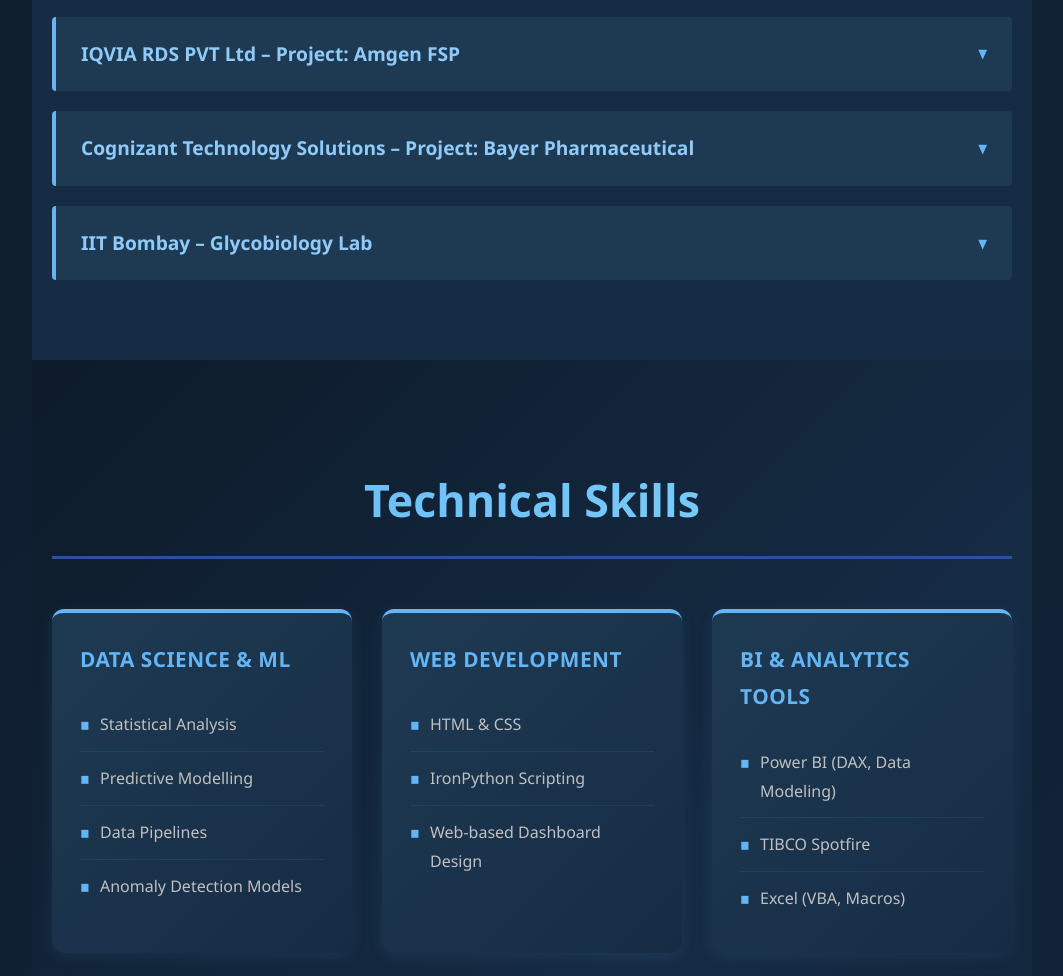
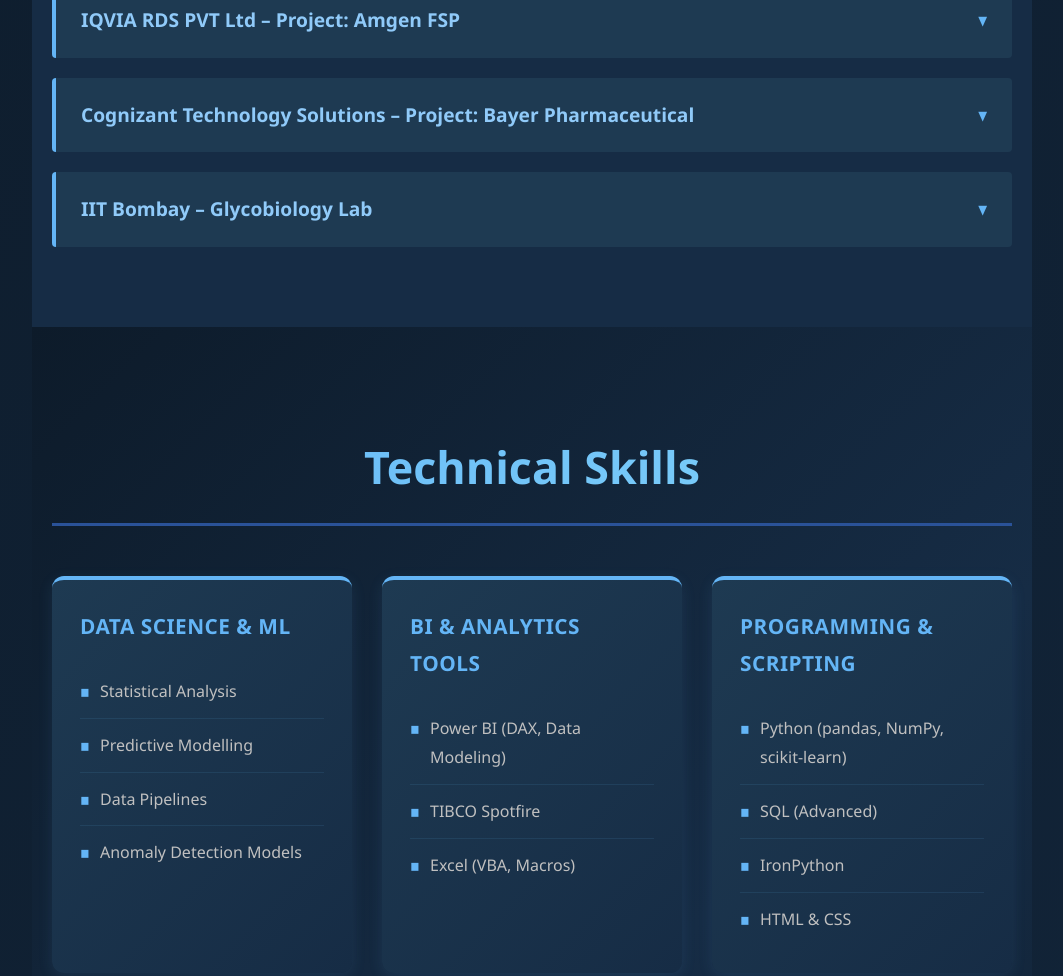
Before and after one commit to siva-sankari-subramanian/siva-sankari-subramanian.github.io, a plain HTML site: page index.html in a window 1280 px wide. Shown: the part 1220-2196 px from the top of the page, without its empty margins (108-1171 px from the left). Drawn offline with Linux system fonts and the light colour scheme.

Commit message:
Refactor contact details and update experience roles
Removed phone number and web development skills section. Updated job roles in experience section for clarity.

```diff
--- a/index.html
+++ b/index.html
@@ -15,8 +15,6 @@
             <div class="contact-details">
                 <a href="mailto:sssankarisubramanian@gmail.com">📧 sssankarisubramanian@gmail.com</a>
                 <span class="separator">|</span>
-                <a href="tel:+353899824565">📞 +353 899 824 565</a>
-                <span class="separator">|</span>
                 <a href="https://www.linkedin.com/in/siva-sankari-subramanian/" target="_blank">🔗 LinkedIn</a>
                 <span class="separator">|</span>
                 <a href="https://github.com/siva-sankari-subramanian/" target="_blank">💻 GitHub</a>
@@ -26,7 +24,7 @@
 
     <section id="about" class="about">
         <h2>About Me</h2>
-        <p>Business & Healthcare Data Analyst with 5 years of experience delivering end-to-end data science solutions, interactive web-based analytics, and data-driven insights within pharmaceutical and healthcare environments. Proven expertise in Python, SQL, machine learning pipelines, and web development (HTML & CSS) to build scalable, validated analytical products. Skilled in requirements gathering, stakeholder collaboration, and translating complex data into actionable insights through intuitive web and BI interfaces.</p>
+        <p>Business & Healthcare Data Analyst with 5 years of experience delivering end-to-end data science solutions and data-driven insights within pharmaceutical and healthcare environments. Proven expertise in Python, SQL, machine learning pipelines, and web development (HTML & CSS) to build scalable, validated analytical products. Skilled in requirements gathering, stakeholder collaboration, and translating complex data into actionable insights.</p>
         <p>Strong background in data modelling, ETL, statistical analysis, and process automation, with hands-on experience in cloud analytics tools including Databricks, DBT, and Airflow. Demonstrated ability to influence cross-functional teams, support business strategy, and deliver high-impact analytics solutions in matrixed organizations. Adept at building reusable analytics assets and mentoring junior analysts.</p>
     </section>
 
@@ -40,7 +38,7 @@
             </div>
             <div class="experience-details">
                 <p class="date">Feb 2023 – May 2025 | Bangalore, India</p>
-                <p class="role">Data Science & Python Development | Web-Based Analytics & Dashboard Development</p>
+                <p class="role">Clinical Programmer</p>
                 <ul>
                     <li>Developed Python-based data science pipelines for analysing high-volume clinical trials and operational datasets, enabling faster trend detection and risk identification</li>
                     <li>Built and deployed machine learning-assisted anomaly detection models integrated into reporting workflows, improving data review efficiency</li>
@@ -61,7 +59,7 @@
             </div>
             <div class="experience-details">
                 <p class="date">Aug 2020 – Feb 2023 | Chennai, India</p>
-                <p class="role">Data Science & Web Analytics Development | Regulatory and Compliance</p>
+                <p class="role">Data Analyst | Regulatory and Compliance</p>
                 <ul>
                     <li>Developed and validated 15+ interactive dashboards using Spotfire for clinical trial studies across multiple therapeutic areas</li>
                     <li>Managed and optimised Spotfire Infolinks and data connections, handling data from Medidata RAVE, VEEVA, Inform, and unstructured datasets into standardised formats following GCP and SDTM standards</li>
@@ -105,14 +103,6 @@
                 </ul>
             </div>
             <div class="skill-category">
-                <h3>Web Development</h3>
-                <ul>
-                    <li>HTML & CSS</li>
-                    <li>IronPython Scripting</li>
-                    <li>Web-based Dashboard Design</li>
-                </ul>
-            </div>
-            <div class="skill-category">
                 <h3>BI & Analytics Tools</h3>
                 <ul>
                     <li>Power BI (DAX, Data Modeling)</li>
@@ -126,6 +116,7 @@
                     <li>Python (pandas, NumPy, scikit-learn)</li>
                     <li>SQL (Advanced)</li>
                     <li>IronPython</li>
+                    <li>HTML & CSS</li>
                 </ul>
             </div>
             <div class="skill-category">
```
